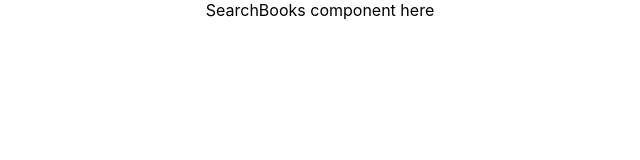
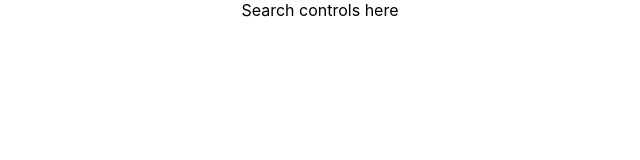
Before and after one commit to amjadk12/PruGRBooks, a React (Create React App) app: page / in a window 1280 px wide. Shown: the top 160 px of the page, without its empty margins (320-960 px from the left). Built offline with nearby package versions, Linux system fonts and the light colour scheme.

Commit message:
Refactored the Home added the component SearchBooks few fail test cases

```diff
--- /dev/null
+++ b/src/component/SearchBooks.jsx
@@ -0,0 +1,9 @@
+import React, { Component } from "react";
+
+export default class SearchBooks extends Component {
+  state = {};
+
+  render() {
+    return <div>Search controls here</div>;
+  }
+}
--- a/src/screen/Home.jsx
+++ b/src/screen/Home.jsx
@@ -1,8 +1,13 @@
 import React, { Component } from "react";
+import SearchBooks from "../component/SearchBooks";
 
 export default class Home extends Component {
   state = {};
   render() {
-    return <div>SearchBooks component here</div>;
+    return (
+      <div>
+        <SearchBooks />
+      </div>
+    );
   }
 }
```
Also changed, not shown: 2 other files (tests, documents, lock files or other folders).
